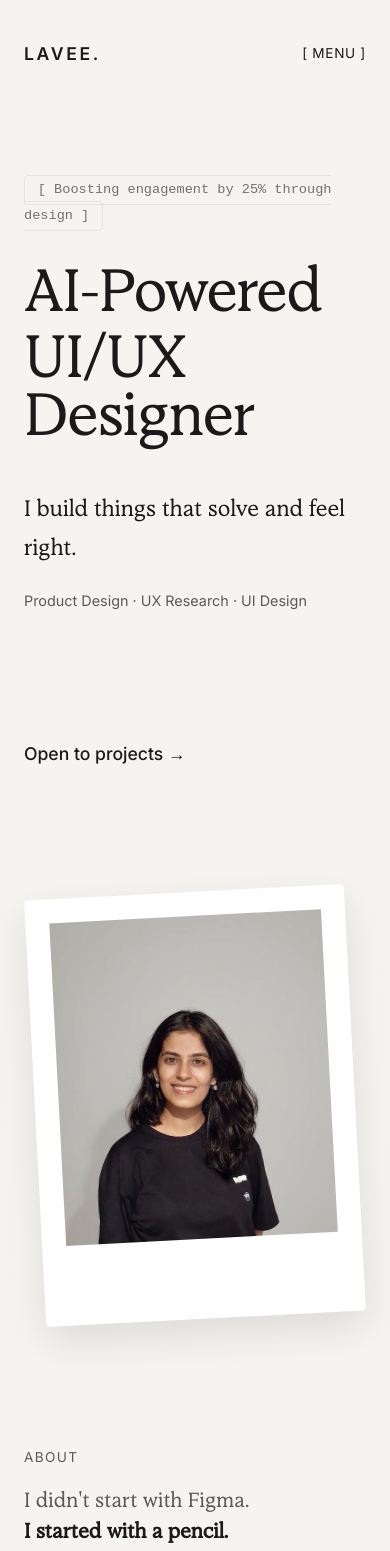
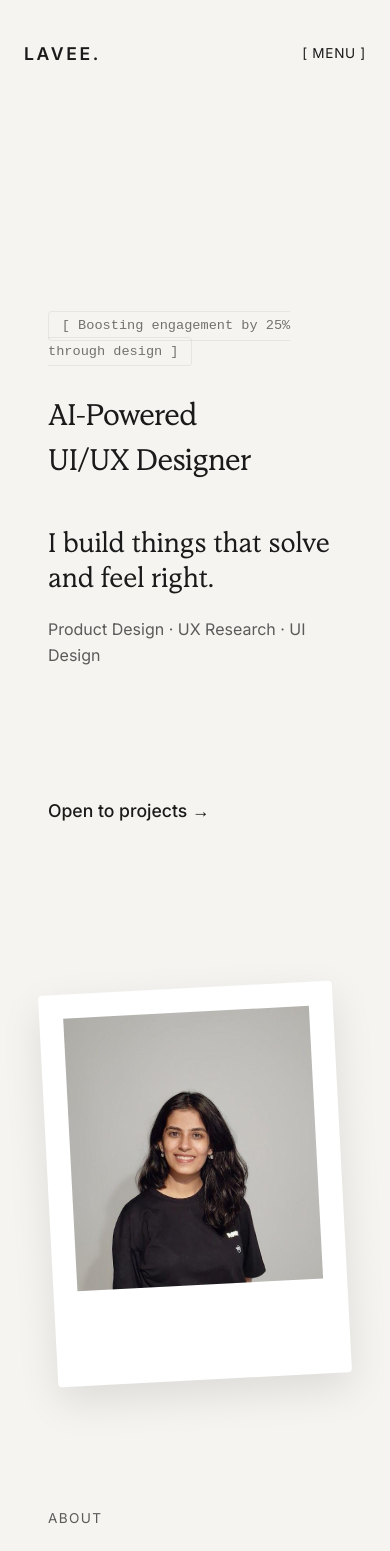
Before and after one commit to laveenahub/Designer, a React (Vite) app: page / in a window 390 px wide. Shown: the top 1551 px of the page. Built offline with nearby package versions, Linux system fonts and the light colour scheme; a web font is replaced by a local one.

Commit message:
feat: add global mobile responsive overrides for inline layouts to index.css

```diff
--- a/src/index.css
+++ b/src/index.css
@@ -890,4 +890,66 @@ ul {
         height: auto;
         aspect-ratio: 9/19;
     }
+
+    /* GLOBAL RESPONSIVE OVERRIDES FOR INLINE STYLES */
+
+    /* 1. Collapse all inline grids into a single vertical column */
+    div[style*="display: grid"] {
+        grid-template-columns: 1fr !important;
+        gap: 2rem !important;
+    }
+
+    /* 2. For flex layout wraps (like the mockups next to text) - force column layout */
+    /* Target flex containers inside sections that have a gap larger than 2rem (these are typically side-by-side splits) */
+    div[style*="gap: 3rem"],
+    div[style*="gap: 4rem"],
+    div[style*="gap: 5rem"] {
+        flex-direction: column !important;
+        align-items: flex-start !important;
+        gap: 2rem !important;
+    }
+
+    /* Protect icon lists and items from stacking vertically */
+    li[style*="display: flex"],
+    .nav-links,
+    nav {
+        flex-direction: row !important;
+    }
+
+    /* 3. Global font scaling for mobile */
+    h1 {
+        font-size: clamp(2rem, 8vw, 2.5rem) !important;
+        line-height: 1.15 !important;
+    }
+
+    h2 {
+        font-size: 1.8rem !important;
+        line-height: 1.2 !important;
+    }
+
+    h3 {
+        font-size: 1.4rem !important;
+    }
+
+    p {
+        font-size: 1rem !important;
+    }
+
+    /* 4. Fix viewport padding */
+    main {
+        padding: 6rem 1.5rem 3rem !important;
+    }
+
+    /* 5. Fluid images */
+    img {
+        max-width: 100% !important;
+        height: auto !important;
+    }
+
+    /* Ensure table in DesignLink scrolls nicely on mobile or fits */
+    table {
+        display: block;
+        overflow-x: auto;
+        white-space: nowrap;
+    }
 }
```
